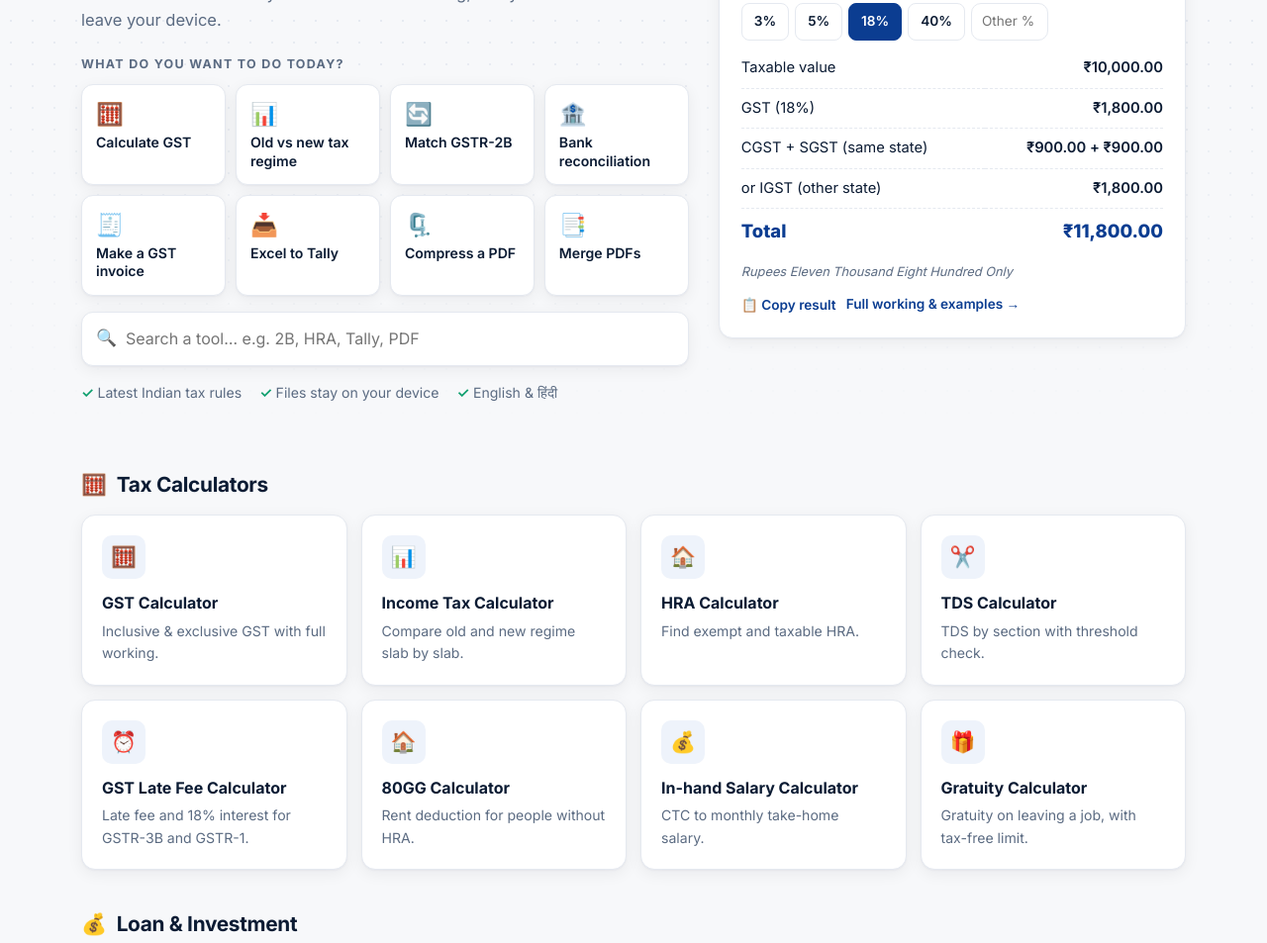
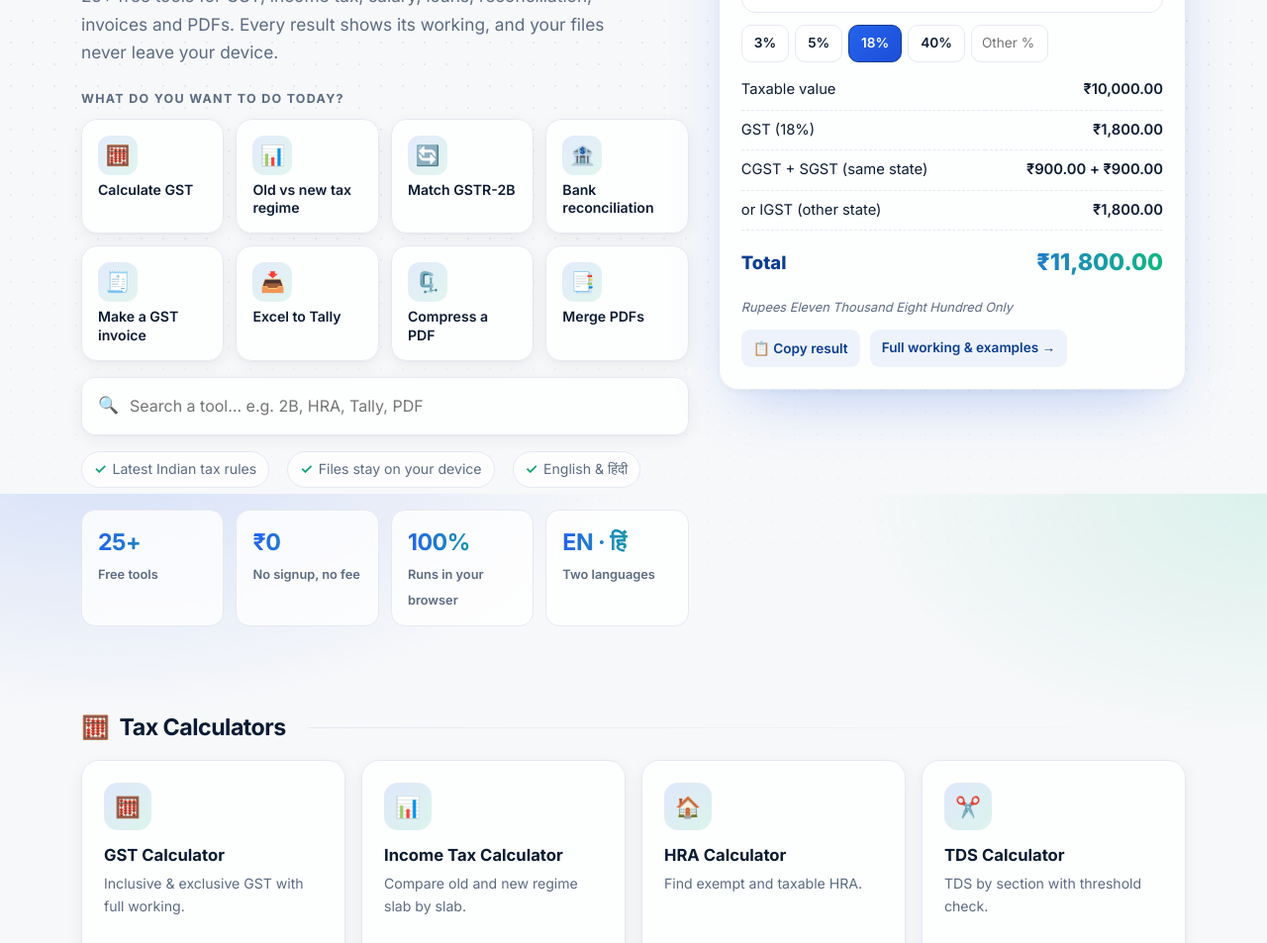
Before and after one commit to sameertechworlds/Cooridorstore, a plain HTML site: page index.html in a window 1280 px wide. Shown: the part 301-1254 px from the top of the page at 99% size. Drawn offline with Linux system fonts and the light colour scheme.

Commit message:
Update index.html

```diff
--- a/index.html
+++ b/index.html
@@ -24,6 +24,7 @@
 <meta name="twitter:title" content="Free GST, Tax & PDF Tools for India | Cooridor Store">
 <meta name="twitter:description" content="GST, income tax, TDS, HRA and EMI calculators, reconciliation, invoice generator and PDF tools. Free, no sign-up.">
 <link rel="stylesheet" href="style.css">
+ <link rel="stylesheet" href="home.css">
 <style>
 .hero{position:relative;padding:40px 0 30px;isolation:isolate}
 .hero:before{content:"";position:absolute;inset:0;z-index:-1;background-image:radial-gradient(var(--line) 1.2px,transparent 1.2px);background-size:22px 22px;-webkit-mask-image:linear-gradient(to bottom,#000 35%,transparent);mask-image:linear-gradient(to bottom,#000 35%,transparent)}
@@ -132,6 +133,12 @@
     <span><b>✓</b> <span data-en="Latest Indian tax rules" data-hi="ताज़ा भारतीय टैक्स नियम">Latest Indian tax rules</span></span>
     <span><b>✓</b> <span data-en="Files stay on your device" data-hi="फ़ाइलें आपके डिवाइस पर ही">Files stay on your device</span></span>
     <span><b>✓</b> <span data-en="English &amp; हिंदी" data-hi="English और हिंदी">English &amp; हिंदी</span></span>
+   </div>
+      <div class="stats">
+    <div><b>25+</b><span data-en="Free tools" data-hi="फ्री टूल्स">Free tools</span></div>
+    <div><b>₹0</b><span data-en="No signup, no fee" data-hi="न साइनअप, न फ़ीस">No signup, no fee</span></div>
+    <div><b>100%</b><span data-en="Runs in your browser" data-hi="ब्राउज़र में ही चलता है">Runs in your browser</span></div>
+    <div><b>EN · हिं</b><span data-en="Two languages" data-hi="दो भाषाएँ">Two languages</span></div>
    </div>
   </div>
 
@@ -341,5 +348,11 @@ qi.addEventListener('keydown',function(e){var links=document.querySelectorAll('#
 document.addEventListener('click',function(e){if(!e.target.closest('.sbox'))document.getElementById('sug').style.display='none';});
 document.addEventListener('langchange',function(){if(qi.value)search();});
 </script>
+ <script>
+(function(){var els=document.querySelectorAll('.cat,.sec');if(!('IntersectionObserver' in window))return;
+els.forEach(function(e){e.classList.add('rv');});
+var io=new IntersectionObserver(function(en){en.forEach(function(x){if(x.isIntersecting){x.target.classList.add('in');io.unobserve(x.target);}});},{threshold:.08});
+els.forEach(function(e){io.observe(e);});})();
+</script>
 </body>
 </html>
```
